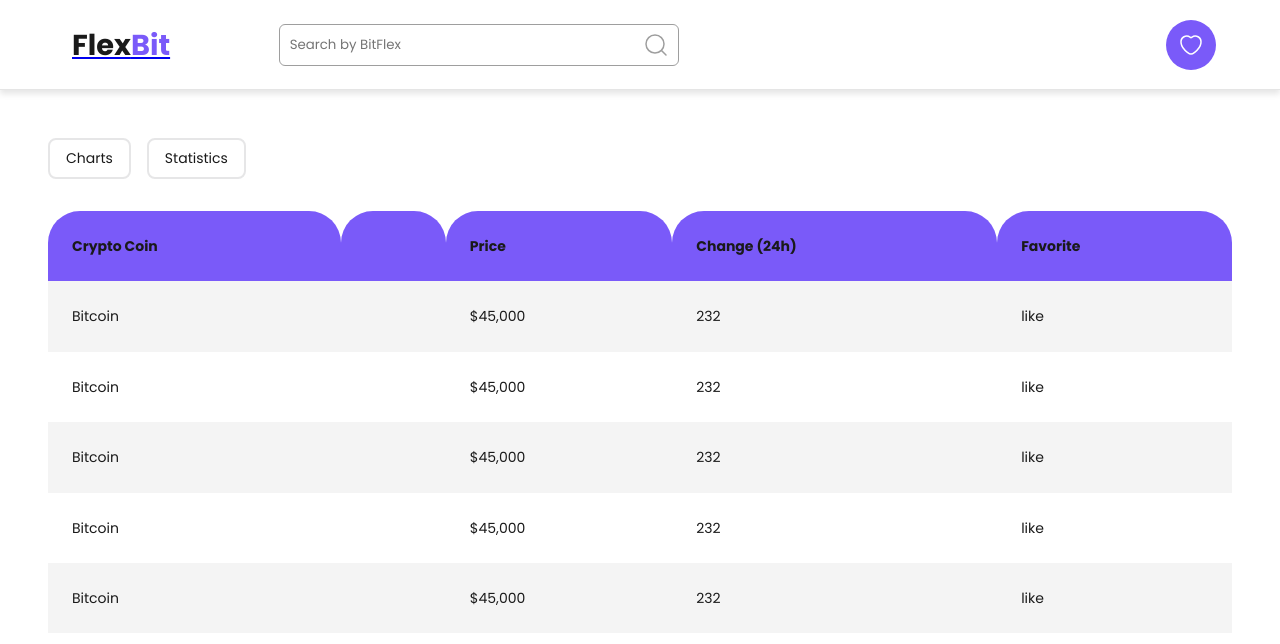
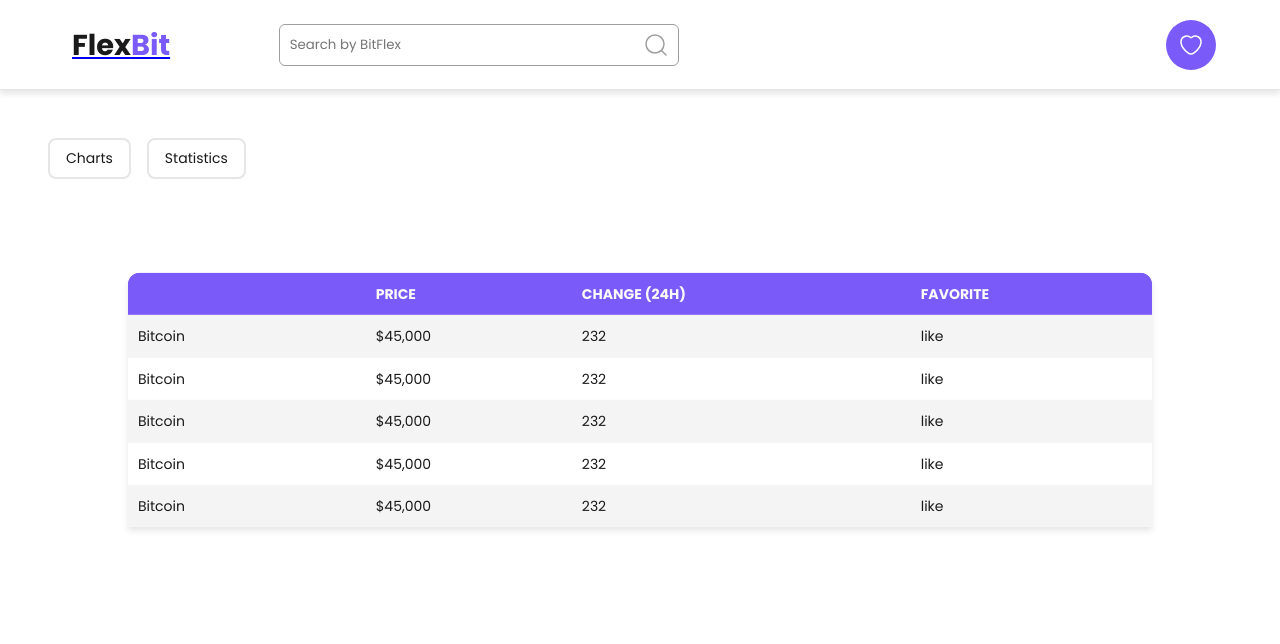
Before and after one commit to osama0210/finance-dashboard, a React (Vite) app: page /Statistics in a window 1280 px wide. Shown: the top 644 px of the page. Built offline with nearby package versions, Linux system fonts and the light colour scheme; no server answers.

Commit message:
Coins overview table  95% done Started with fetching data

```diff
--- a/src/components/CoinsOverview.jsx
+++ b/src/components/CoinsOverview.jsx
@@ -1,11 +1,25 @@
+import {useState, useEffect} from "react";
+
 const coinsOverview = () => {
+    const url = "https://api.coincap.io/v2/assets";
+    const [coins, setCoin] = useState(null);
+    useEffect(() => {
+        fetch(url)
+            .then(res => {
+                return res.json();
+            })
+            .then(data => {
+                console.log(data);
+                setCoin(data.data);
+            })
+    }, [])
     return (
         <div className="table-container">
             <div className="coins-overview-container">
                 <table className="coins-overview-table">
                     <thead>
                     <tr className="table-header">
-                        <th>Crypto Coin</th>
+                        <th></th>
                         <th></th>
                         <th>Price</th>
                         <th>Change (24h)</th>
--- a/src/styles/coins-overview.css
+++ b/src/styles/coins-overview.css
@@ -1,54 +1,30 @@
-.table-container {
-    display: flex;
-    flex-direction: column;
+.coins-overview-table{
+    position: absolute;
+    z-index: 2;
+    left: 50%;
+    top: 50%;
+    transform: translate(-50%, -50%);
+    width: 80%;
+    border-radius: 12px 12px 0 0;
+    overflow: hidden;
+    box-shadow: var(--navbar-box-shadow);
+    border-collapse: collapse;
     text-align: left;
-    gap: 1rem;
-    width: 100%;
-    height: 30rem;
 }
 
-.coins-overview-container {
-    width: 100%;
-    max-width: 100%;
-    overflow-x: auto;
+th,td{
+    padding: var(--input-padding);
 }
 
-.coins-overview-table {
-    width: 100%;
-    border-collapse: collapse;
-    border-radius: 1rem;
-}
-
-.coins-overview-table th,
-.coins-overview-table td {
-    padding: 1.5rem;
-}
-
-.coins-overview-table th {
-    font-weight: 600;
+thead, th{
     background: var(--active-text-color);
-    border-top-right-radius: 2rem;
-    border-top-left-radius: 2rem;
-    position: sticky;
-    top: 0;
-    z-index: 1;
+    color: var(--tabel-text-color);
+    text-transform: uppercase;
 }
 
 .coins-overview-table tbody tr:nth-child(odd) {
-    background: #f4f4f4;
+    background: var(--secondary-background-color);
 }
-
 .coins-overview-table tr:hover {
-    background: #f4f4f4;
+    background: var(--secondary-background-color);
 }
-
-@media screen and (max-width: 768px) {
-    .coins-overview-container {
-        width: 100%;
-    }
-
-    .coins-overview-table th,
-    .coins-overview-table td {
-        padding: 1rem;
-    }
-}
--- a/src/styles/variables.css
+++ b/src/styles/variables.css
@@ -8,6 +8,7 @@
     --primary-text-color: #1A1A1A;
     --secondary-text-color: #9E9E9E;
     --active-text-color: #7a5af9;
+    --tabel-text-color: #fafafa;
     --success-color: #28C76F;
     --error-color: #EA5455;
     --warning-color: #FF9F43;
```
